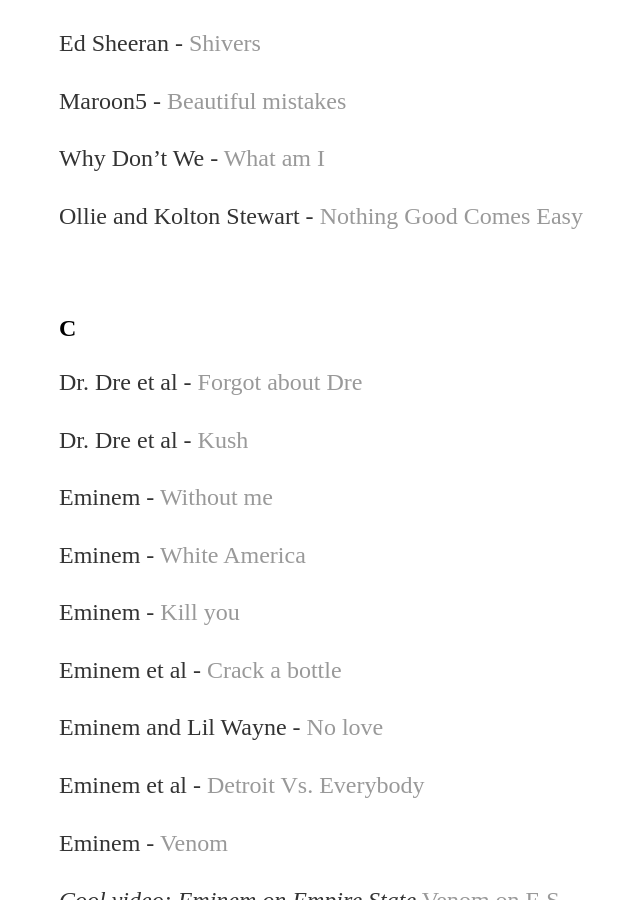
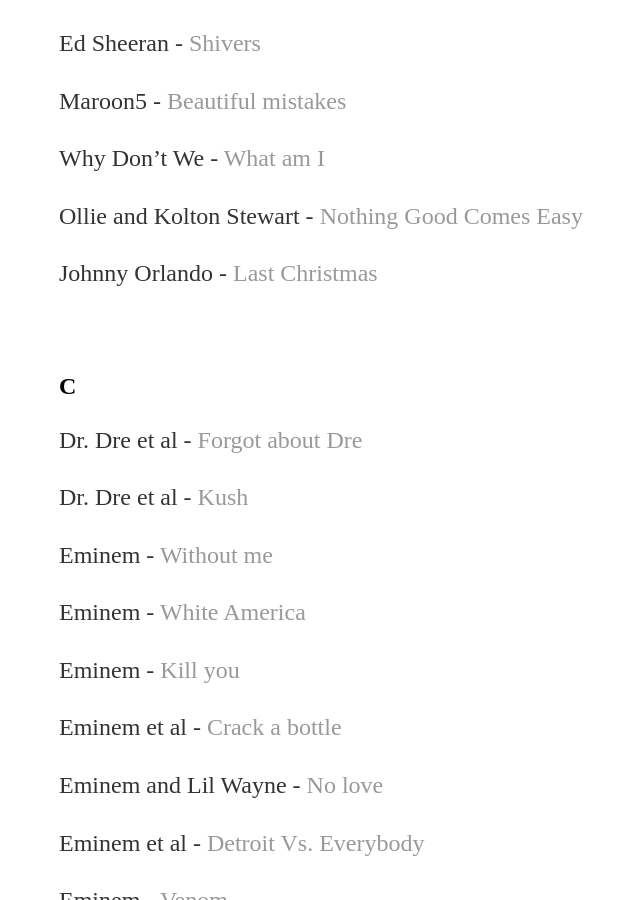
Before and after one commit to yjkweon24/yjkweon24.github.io, a Jekyll site: the page built from _posts/2018-10-23-songs-that-i-love.md, in a window 1280 px wide and 900 px high, scrolled down 10499 px. Shown: the whole window, without its empty margins (133-773 px from the left). Built offline with Jekyll 4.4.1, drawn with Linux system fonts in a browser that asks for light colours.

Commit message:
Update 2018-10-23-songs-that-i-love.md

```diff
--- a/_posts/2018-10-23-songs-that-i-love.md
+++ b/_posts/2018-10-23-songs-that-i-love.md
@@ -363,6 +363,8 @@
 
 Ollie and Kolton Stewart - [Nothing Good Comes Easy](https://www.youtube.com/watch?v=S2r-houbGGE&list=RDMMNqwgNCPzCTg&index=5)
 
+Johnny Orlando - [Last Christmas](https://www.youtube.com/watch?v=JTcBcGbIBG4)
+
 <br>
 
 ## C
```
